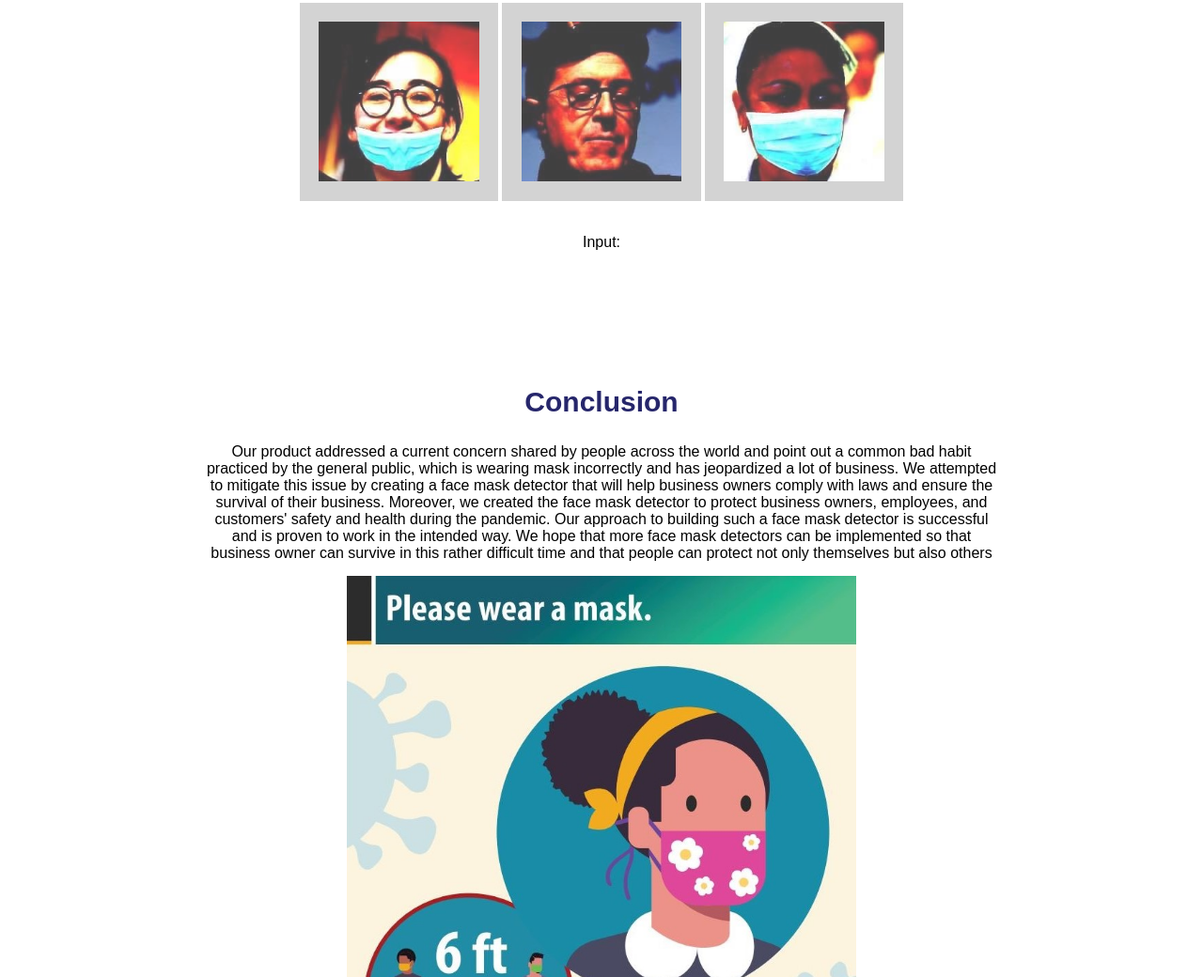
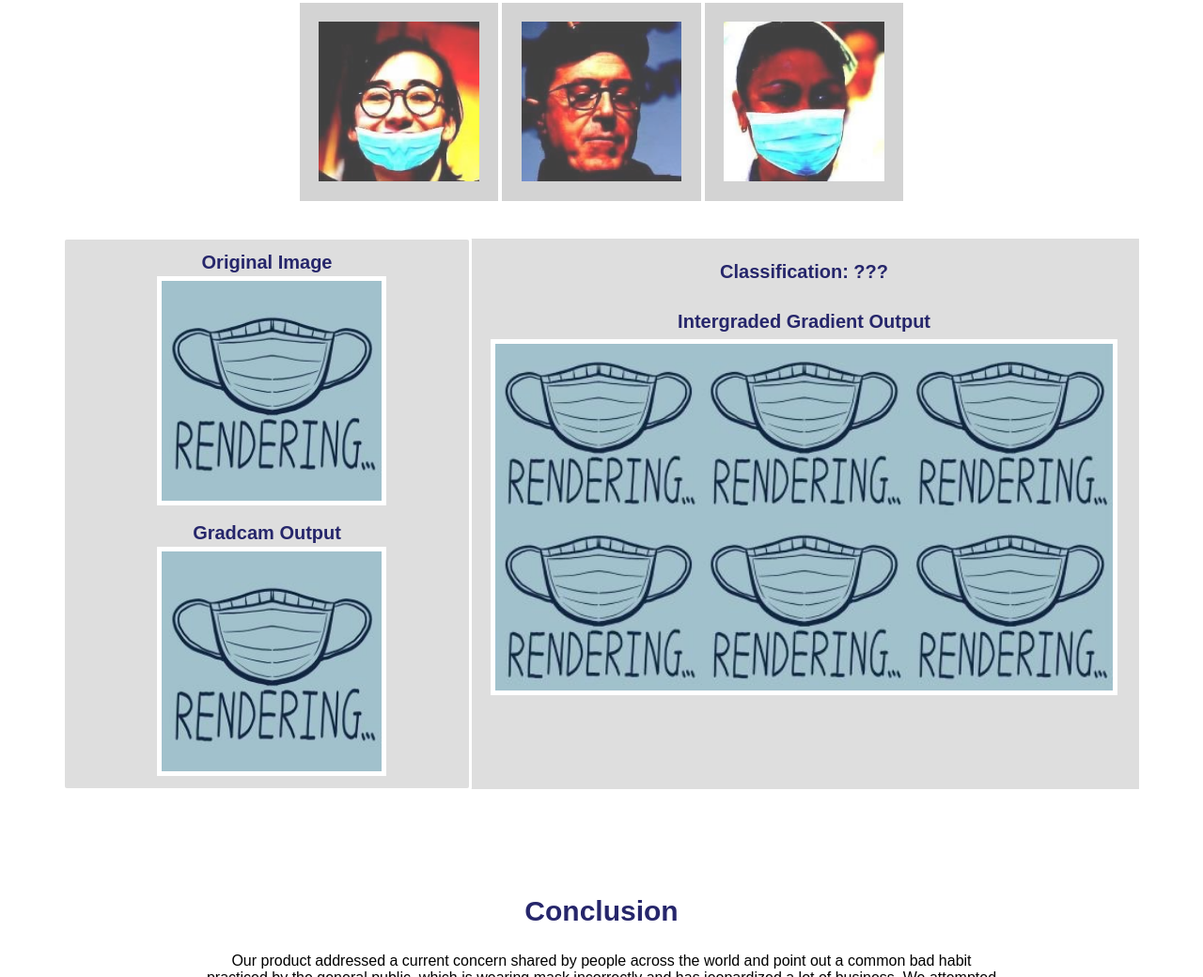
Before and after one commit to Athena112233/DSC180B_Project_Webpage, a plain HTML site: page pages.html in a window 1280 px wide. Shown: the part 5641-6681 px from the top of the page at 94% size. Drawn offline with Linux system fonts and the light colour scheme.

Commit message:
completed demo

```diff
--- a/main.js
+++ b/main.js
@@ -1,4 +1,22 @@
 function render_demo(demo){
-    console.log(demo);
-    document.getElementById("classification").innerHTML = 'Masked';
+    //case 1
+    if(demo == "case1"){
+        document.getElementById("classification").innerHTML = 'Incorrectly Masked';
+        document.getElementById("original_image").src = "data/case1.jpg";
+        document.getElementById('gradcam_output').src = "data/case1_gradcam.jpg";
+        document.getElementById('ig_output').src = "data/case1_results.jpg";
+    }
+    else if(demo == "case2"){
+        document.getElementById("classification").innerHTML = 'Missing Mask';
+        document.getElementById("original_image").src = "data/case2.jpg";
+        document.getElementById('gradcam_output').src = "data/case2_gradcam.jpg";
+        document.getElementById('ig_output').src = "data/case2_results.jpg";
+    }
+    else if(demo == "case3"){
+        document.getElementById("classification").innerHTML = 'Correctly Masked';
+        document.getElementById("original_image").src = "data/case3.jpg";
+        document.getElementById('gradcam_output').src = "data/case3_gradcam.jpg";
+        document.getElementById('ig_output').src = "data/case3_results.jpg";
+    }
+
 }
--- a/pages.html
+++ b/pages.html
@@ -162,12 +162,24 @@
                     </form>
                 </div>
                 <div id = "demo-output" class = "flexbox">
-                    <div id = "display-input">
-                        <p id = "classification"> Input: </p>
-
+                    <div id = "col1" class = 'flexbox'>
+                        <div id = 'original'>
+                            <h4> Original Image </h4>
+                            <img id = "original_image" src = "data/rendering-small.jpg">
+                        </div>
+                        <div id = 'gradcam'>
+                            <h4>Gradcam Output</h4>
+                            <img id = "gradcam_output" src = "data/rendering-small.jpg">
+                        </div>
                     </div>
-                    <div id = "display-viz">
-
+                    <div id = 'col2'>
+                        <div>
+                            <h4> Classification: <span id = 'classification'> ??? </span></h4>
+                        </div>
+                        <div id = 'int-grad'>
+                            <h4>Intergraded Gradient Output</h4>
+                            <img id = "ig_output" src = "data/rendering-big.jpg">
+                        </div>
                     </div>
                 </div>
             </div>
@@ -189,7 +201,7 @@
                             intended way. We hope that more face mask detectors can be
                             implemented so that business owner can survive in this rather
                             difficult time and that people can protect not only themselves
-                            but also others
+                            but also others.
                         </p>
                     </div>
                     <div>
--- a/styles.css
+++ b/styles.css
@@ -133,9 +133,52 @@ input{
 }
 
 #demo-output{
+    background-color:rgba(128, 128, 128, 0.26);
+    display: flexbox;
+    flex-direction: row;
+    margin-top: 3%;
+    width: 95%;
+    margin-left: auto;
+    margin-right: auto;
+}
+
+#demo-output div{
+    padding: 5px;
+    margin-left: auto;
+    margin-right: auto;
+}
+
+#col1{
     display: flexbox;
     flex-direction: column;
+    width: 60%;
+    outline: auto;
+    outline-width: 10px;
+    outline-color:white;
+
 }
+#original img{
+    width: 100%;
+    padding: 5px;
+    background-color: white;
+}
+
+#gradcam img{
+    width: 100%;
+    padding: 5px;
+    background-color: white;
+}
+
+#col2{
+    width: 100%;
+}
+
+#int-grad img{
+    width: 95%;
+    padding: 5px;
+    background-color: white;
+}
+
 
 #result-viz div{
     margin: auto;
```
Also changed, not shown: data/rendering-big.jpg (added), data/rendering-small.jpg (added), data/rendering.jpg (added).
